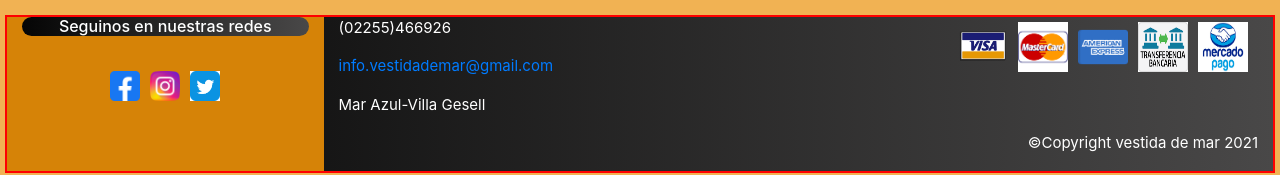
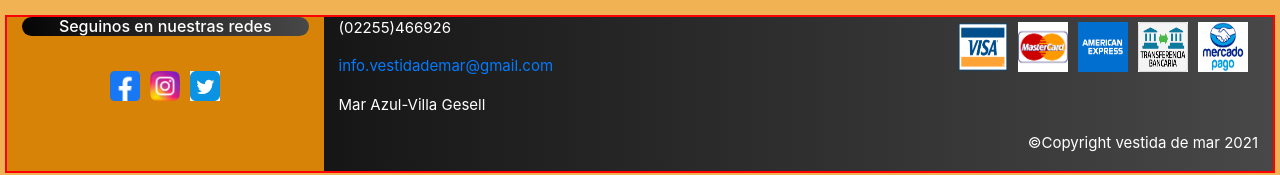
Before and after one commit to leop1985/vestida-de-mar, a website: page index.html in a window 1280 px wide. Shown: the part 1108-1283 px from the top of the page. Drawn offline with nearby package versions, Linux system fonts and the light colour scheme; files whose address does not match are found by name; a web font is replaced by a local one.

Commit message:
logos medios pago iguales

```diff
--- a/index.html
+++ b/index.html
@@ -199,7 +199,7 @@
                     </div>
                     <div class="col-md-9">
                         <div>
-                            <div class="rounded float-end medios_de_pago"><img src="imagenes/logo visa2.jpg" alt="visa" class="medidas_logo_de_pago"><img src="imagenes/logo master.png" class="medidas_logo_de_pago" alt="master"> <img src="imagenes/logo american3.png" class="medidas_logo_de_pago" alt=""><img src="imagenes/logo transferencia.png" class="medidas_logo_de_pago alt="><img src="imagenes/logo mercadopago2.jpg" class="medidas_logo_de_pago"alt=""></div>
+                            <div class="rounded float-end medios_de_pago"><img src="imagenes/logo visa3.jpg" alt="visa" class="medidas_logo_de_pago"><img src="imagenes/logo master.png" class="medidas_logo_de_pago" alt="master"> <img src="imagenes/logo american4.png" class="medidas_logo_de_pago" alt=""><img src="imagenes/logo transferencia.png" class="medidas_logo_de_pago alt="><img src="imagenes/logo mercadopago2.jpg" class="medidas_logo_de_pago"alt=""></div>
                             <p class="datos_footer">(02255)466926</p>
                             <p class=" datos_footer"><a href="https://mail.google.com/mail/u/0/?fs=1&tf=cm&source=mailto&to=info.vestidademar@gmail.com">info.vestidademar@gmail.com</a></p>
                             <p class="datos_footer">Mar Azul-Villa Gesell</p>
```
Also changed, not shown: imagenes/logo american4.png (added), imagenes/logo visa3.jpg (added).
